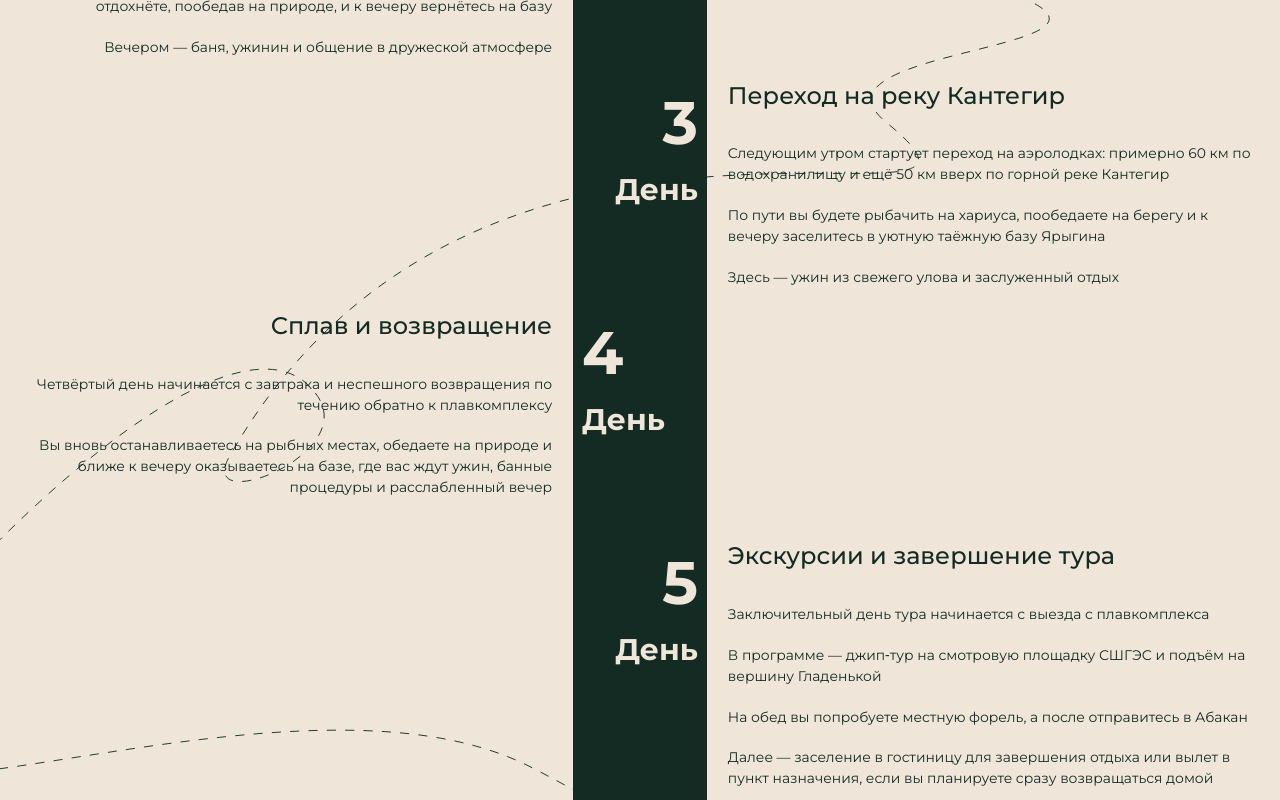
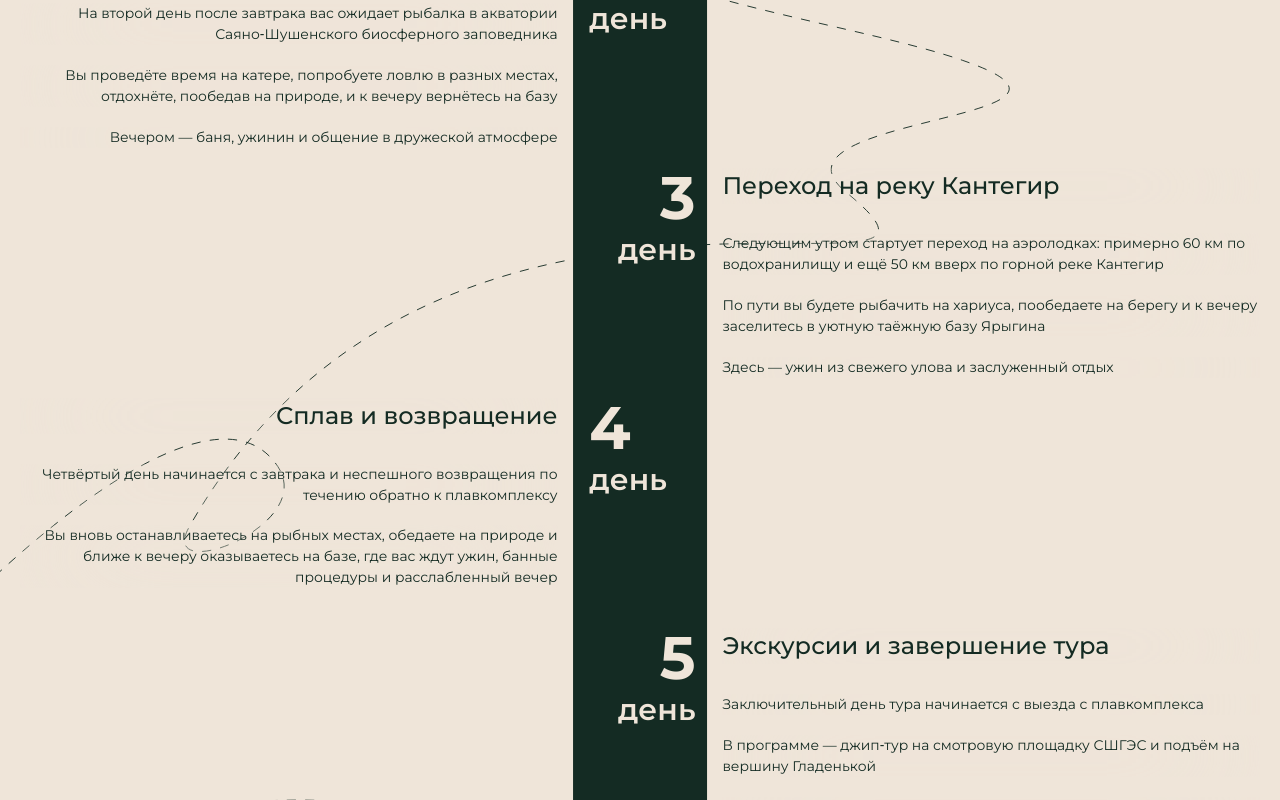
Before and after one commit to maxter-krsk/amikan-sibiria, a Next.js app: page / in a window 1280 px wide. Shown: the part 1800-2600 px from the top of the page. Built offline with nearby package versions, Linux system fonts and the light colour scheme.

Commit message:
feat: адаптировал блок по все устройства

```diff
--- a/src/app/components/sections/Tour/Tour.tsx
+++ b/src/app/components/sections/Tour/Tour.tsx
@@ -3,7 +3,7 @@ export default function Tour() {
   const tour = [
     {
       dayNumber: "1",
-      dayLabel: "День",
+      dayLabel: "день",
       title: "Прибытие в Абакан",
       activities: [
         "После приезда в Абакан вас встретят, отвезут на завтрак и пригласят на экскурсию в историко‑этнографический комплекс «Шушенское»",
@@ -13,7 +13,7 @@ export default function Tour() {
     },
     {
       dayNumber: "2",
-      dayLabel: "День",
+      dayLabel: "день",
       title: "Рыбалка на водохранилище",
       activities: [
         "На второй день после завтрака вас ожидает рыбалка в акватории Саяно‑Шушенского биосферного заповедника",
@@ -23,7 +23,7 @@ export default function Tour() {
     },
     {
       dayNumber: "3",
-      dayLabel: "День",
+      dayLabel: "день",
       title: "Переход на реку Кантегир",
       activities: [
         "Следующим утром стартует переход на аэролодках: примерно 60 км по водохранилищу и ещё 50 км вверх по горной реке Кантегир",
@@ -33,7 +33,7 @@ export default function Tour() {
     },
     {
       dayNumber: "4",
-      dayLabel: "День",
+      dayLabel: "день",
       title: "Сплав и возвращение",
       activities: [
         "Четвёртый день начинается с завтрака и неспешного возвращения по течению обратно к плавкомплексу",
@@ -42,7 +42,7 @@ export default function Tour() {
     },
     {
       dayNumber: "5",
-      dayLabel: "День",
+      dayLabel: "день",
       title: "Экскурсии и завершение тура",
       activities: [
         "Заключительный день тура начинается с выезда с плавкомплекса",
@@ -54,16 +54,18 @@ export default function Tour() {
   ];
 
   return (
-    <section className="relative py-10 bg-no-repeat bg-cover [background-position:-230px_top] md:bg-[url('/icons/ui/background-line.svg')] bg-none">
+    <section className="relative py-10 bg-no-repeat bg-cover [background-position:-270px_70px] md:bg-[url('/icons/ui/background-line.svg')] bg-none">
       <div
         aria-hidden
-        className="pointer-events-none absolute inset-y-0 left-5 md:left-1/2 md:-translate-x-1/2 w-[48px] md:w-[134px] desk:w-[259px] bg-darkGreen z-0"
+        className="pointer-events-none absolute inset-y-0 left-5 md:left-1/2 md:-translate-x-1/2 w-[48px] md:w-[8.37rem] desk:w-[16.18rem] bg-darkGreen z-0"
       />
       <div className="container relative z-10">
         <h1
-          className={`${t.heading} text-right md:text-left font-bold uppercase text-darkGreen md:w-[50%]`}
+          className={`${t.heading} mb-[1.87rem] md:mb-0 text-right md:text-left font-bold uppercase text-darkGreen`}
         >
-          Программа тура
+          Программа
+          <br />
+          тура
         </h1>
         {tour.map((touritem, i) => {
           const isEven = (i + 1) % 2 === 0;
@@ -71,7 +73,7 @@ export default function Tour() {
             <div
               key={i}
               className={`
-                max-w-[52%] flex gap-[2.5rem] md:gap-[1.87rem] desk:gap-[3.12rem]
+                md:max-w-[50%] flex
                 ${
                   isEven
                     ? "md:mr-auto md:flex-row-reverse md:text-right"
@@ -79,30 +81,46 @@ export default function Tour() {
                 }
               `}
             >
-              <div className={`
-                text-beige font-bold text-right
+              <div
+                className={`
+                text-beige font-bold
+                ${isEven ? "md:text-left" : "md:text-right"}
+                `}
+              >
+                <div
+                  className={`
+                  ${
+                    isEven
+                      ? "ml-[0.3rem] md:relative md:left-[1.68rem] desk:left-0"
+                      : "ml-[0.3rem] md:relative md:right-[1.68rem] desk:right-0"
+                  }
+                  `}
+                >
+                  <p className="text-[2.5rem] md:text-[3.75rem] desk:text-[6.25rem] leading-none">
+                    {touritem.dayNumber}
+                  </p>
+                  <p className="text-[0.62rem] font-semibold md:text-[1.87rem] desk:text-[2.5rem]">
+                    {touritem.dayLabel}
+                  </p>
+                </div>
+              </div>
+              <div
+                className={` flex flex-col gap-[0.62rem] md:gap-[1.87rem]
                 ${
                   isEven
-                    ? "md:text-left"
-                    : "md:text-right"
+                    ? "ml-[1.86rem] md:ml-0 desk:mr-[3.12rem]"
+                    : "ml-[1.86rem] md:ml-0 desk:ml-[3.12rem]"
                 }
-                `}>
-                <p className="text-[2.5rem] md:text-[3.75rem] desk:text-[6.25rem]">
-                  {touritem.dayNumber}
-                </p>
-                <p className="text-[0.62rem] md:text-[1.87rem] desk:text-[2.5rem]">
-                  {touritem.dayLabel}
-                </p>
-              </div>
-              <div className="flex flex-col gap-[1.87rem]">
-                <p className="text-[1.12rem] md:text-[1.5rem] desk:text-[1.87rem] font-medium text-darkGreen">
+                `}
+              >
+                <p className="backdrop-blur-3xl text-[1.12rem] md:text-[1.5rem] desk:text-[1.87rem] font-medium text-darkGreen">
                   {touritem.title}
                 </p>
                 <div className="flex flex-col gap-[0.93rem] md:gap-[1.25rem] desk:gap-[1.87rem] text-darkGreen font-normal text-[0.62rem] md:text-[0.87rem] desk:text-[1.12rem]">
-                  <p>{touritem.activities[0]}</p>
-                  <p>{touritem.activities[1]}</p>
-                  <p>{touritem.activities[2]}</p>
-                  <p>{touritem.activities[3]}</p>
+                  <p className="backdrop-blur-3xl">{touritem.activities[0]}</p>
+                  <p className="backdrop-blur-3xl">{touritem.activities[1]}</p>
+                  <p className="backdrop-blur-3xl">{touritem.activities[2]}</p>
+                  <p className="backdrop-blur-3xl">{touritem.activities[3]}</p>
                 </div>
               </div>
             </div>
```
